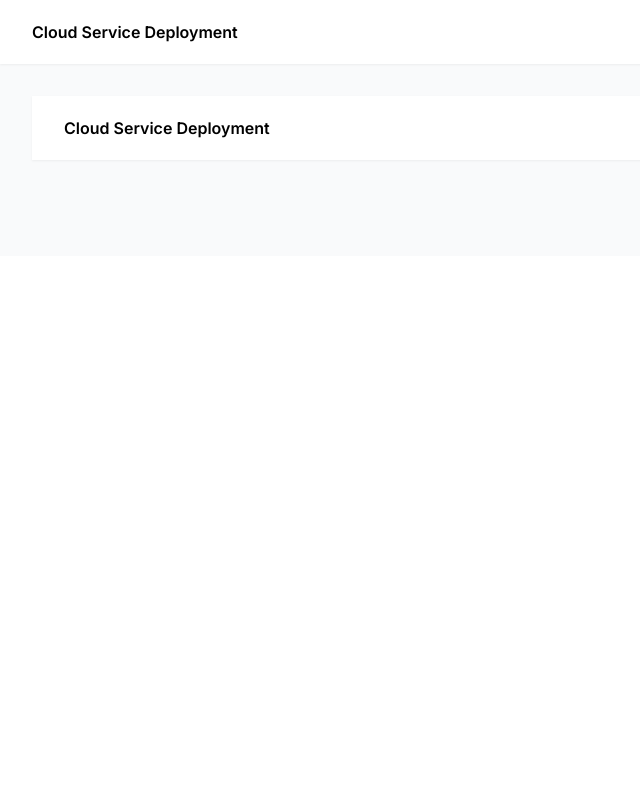
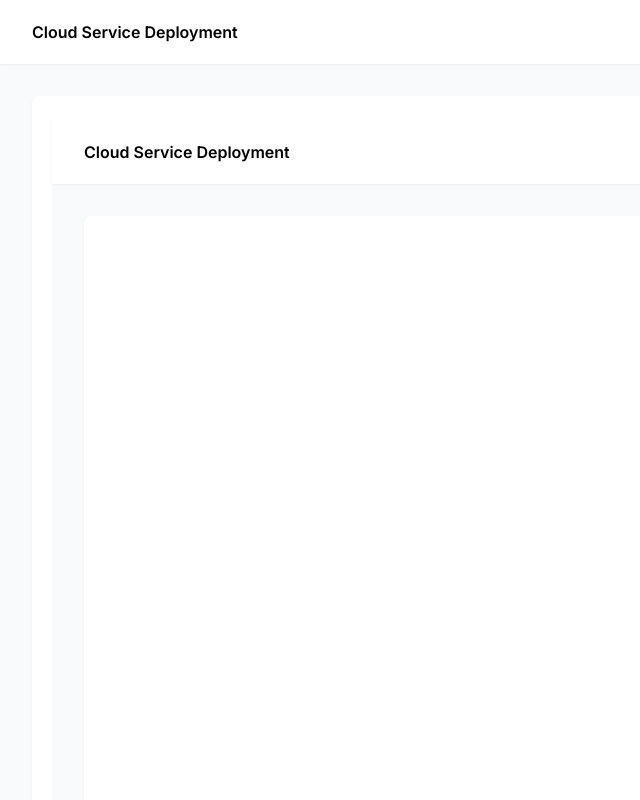
Before and after one commit to 5iveemmy/doprax, a Vue app: page / in a window 1280 px wide. Shown: the top 800 px of the page, without its empty margins (0-640 px from the left). Built offline with nearby package versions, Linux system fonts and the light colour scheme.

Commit message:
chore: include white inner background to main layout wrapper

```diff
--- a/src/components/StepperContainer.vue
+++ b/src/components/StepperContainer.vue
@@ -41,7 +41,6 @@ const submitForm = () => {
 </script>
 
 <template>
-  <div class="rounded-lg bg-white px-4 py-5 drop-shadow-xs md:px-5 md:py-6">
   <h2 class="text-lg font-medium">Configure New Cloud Service</h2>
   <div class="pt-6 pb-8">
     <StepIndicator :steps="steps" :current-step="currentStep" />
@@ -73,5 +72,4 @@ const submitForm = () => {
       {{ isLastStep ? 'Deploy' : 'Next' }}
     </button>
   </div>
-  </div>
 </template>
--- a/src/layouts/MainLayout.vue
+++ b/src/layouts/MainLayout.vue
@@ -5,6 +5,8 @@ import Header from '../components/Header.vue'
 <template>
   <Header />
   <div class="bg-gray-50 px-4 py-8 md:px-8 md:py-8">
-    <router-view />
+    <div class="h-screen rounded-lg bg-white px-4 py-5 drop-shadow-xs md:px-5 md:py-6">
+      <router-view />
+    </div>
   </div>
 </template>
```
Lines whose indentation alone changed are shown as unchanged.
